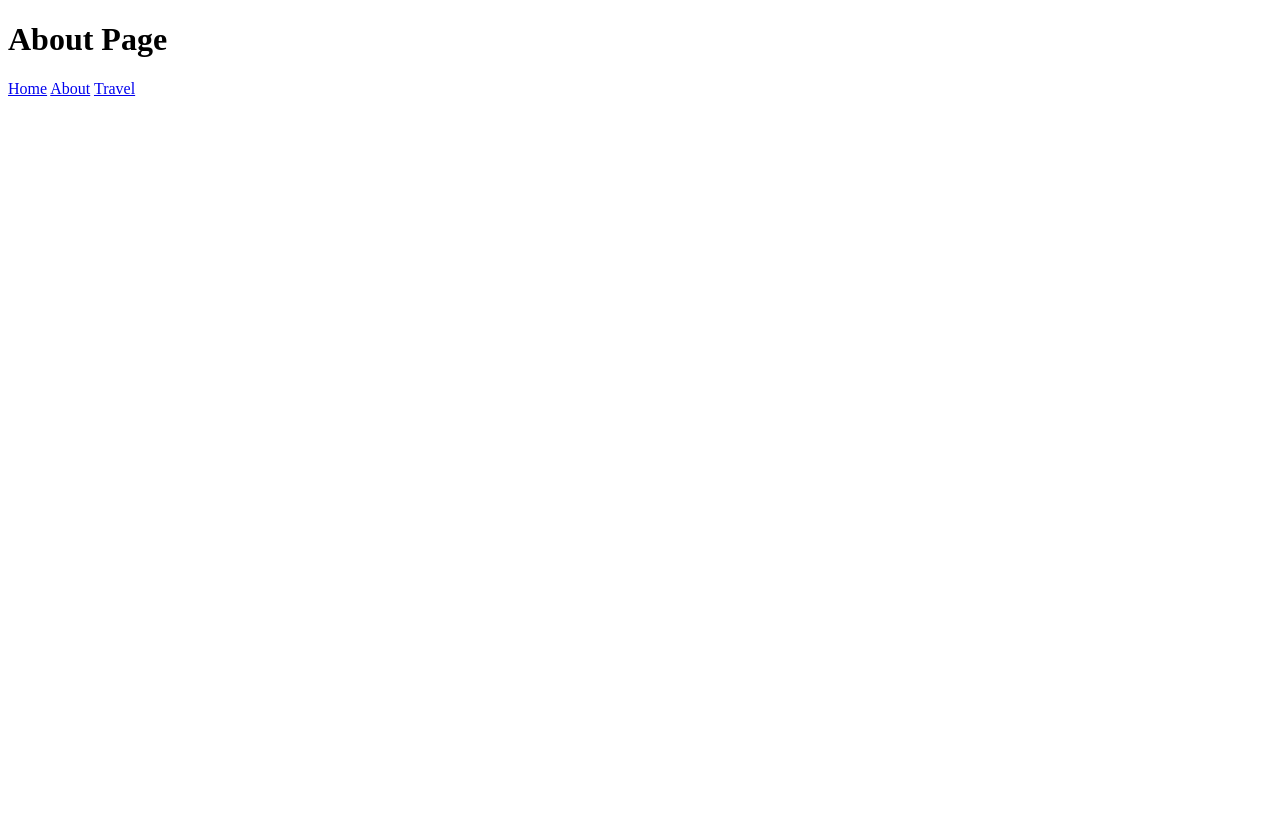
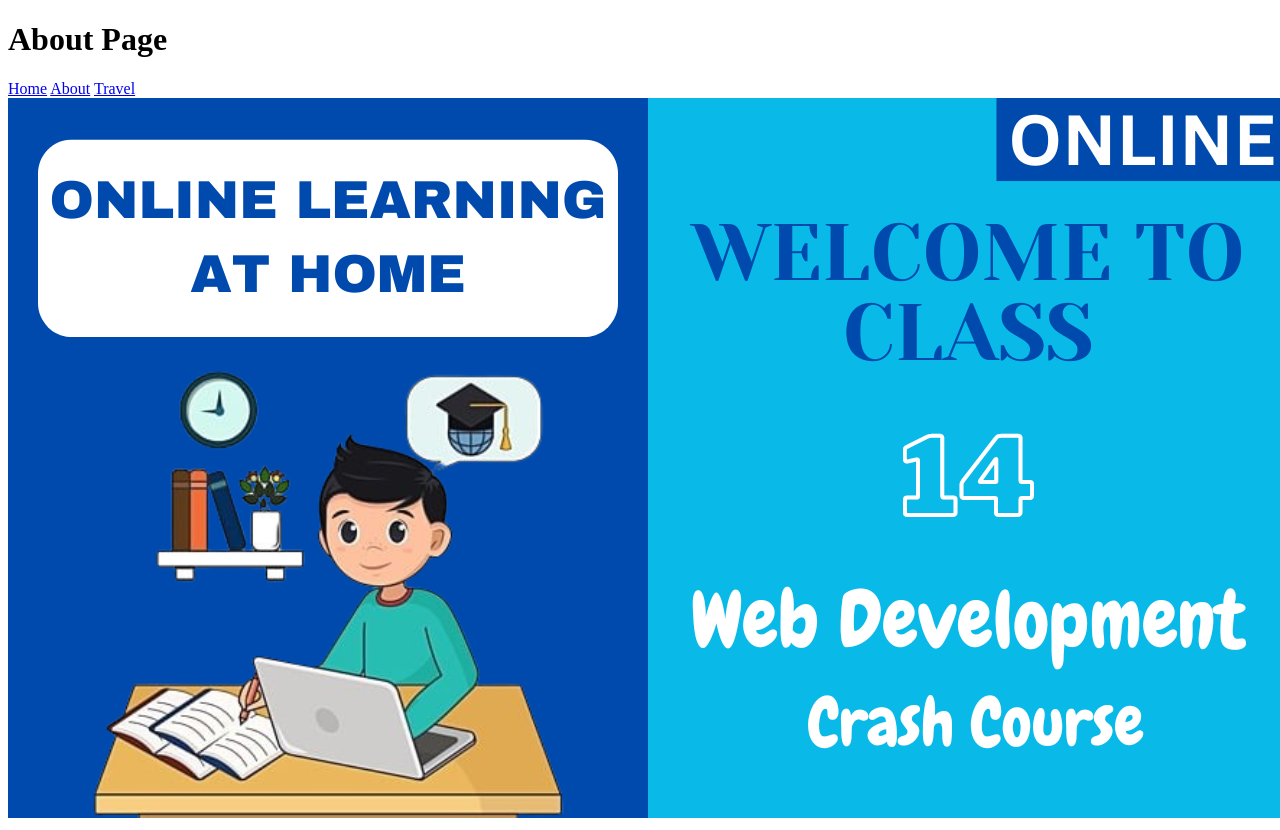
Before and after one commit to rizwanbhatti/Travel-Website, a plain HTML site: page about.html in a window 1280 px wide. Before the commit the page ends 800 px from the top, so only its background shows below. Drawn offline with Linux system fonts and the light colour scheme; the site is published under a folder, as on GitHub Pages, so addresses that start at the root find nothing.

Commit message:
Update about.html

```diff
--- a/about.html
+++ b/about.html
@@ -12,6 +12,6 @@
     <a href="#">About</a>
     <a href="travel.html">Travel</a>
 
-    <img src="/img/class.png" alt="">
+    <img src="img/class.png" alt="">
 </body>
 </html>
```
